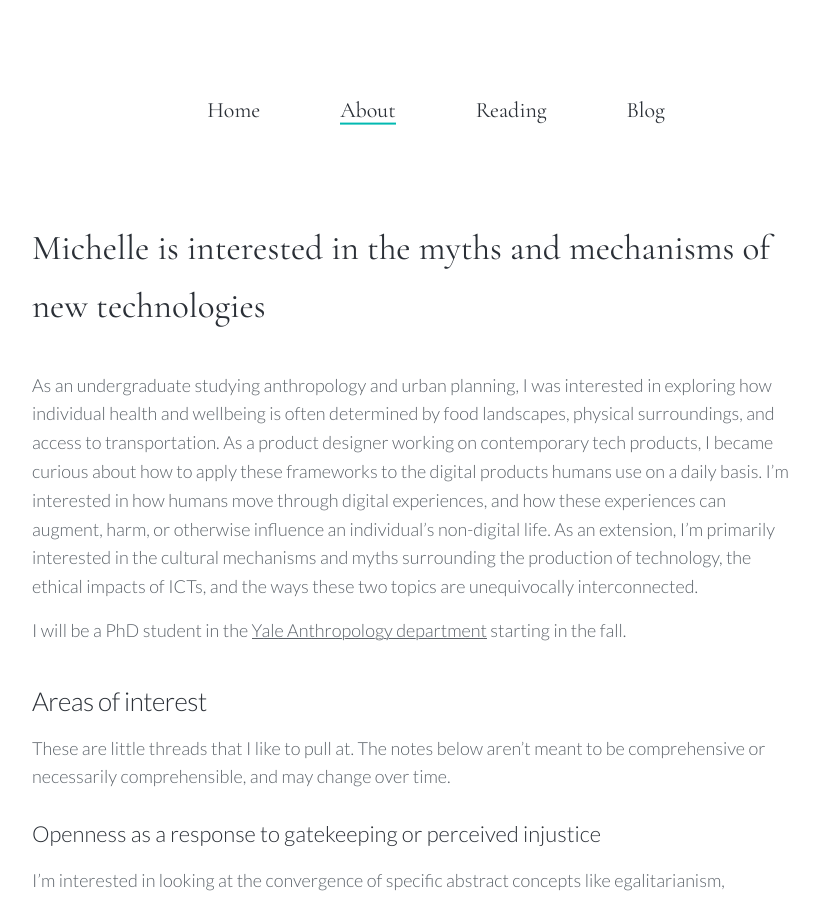
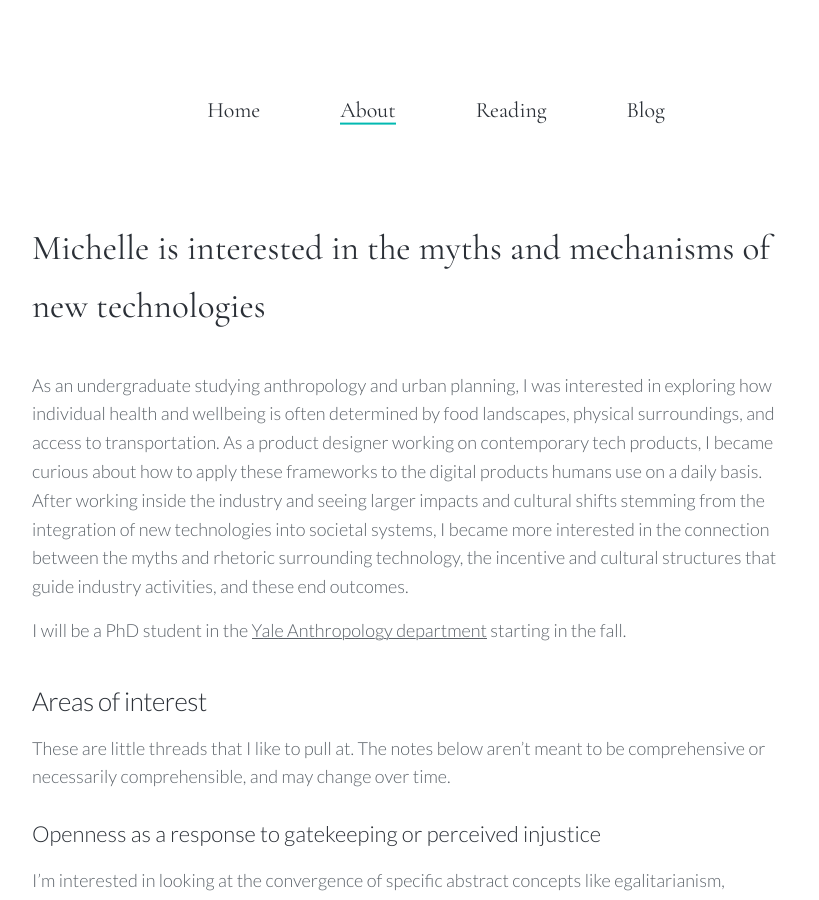
Before and after one commit to venetucci/personal-website, a Jekyll site: the page built from _pages/about.md, in a window 1280 px wide and 900 px high. Shown: the whole window, without its empty margins (224-1043 px from the left). Built offline with Jekyll 4.4.1, drawn with Linux system fonts in a browser that asks for light colours; nearby versions of some CDN libraries.

Commit message:
Update from Forestry.io Michelle Venetucci Harvey updated _pages/about.md

```diff
--- a/_pages/about.md
+++ b/_pages/about.md
@@ -6,7 +6,7 @@ description: Michelle is interested in the myths and mechanisms surrounding the
 featured_image: "/images/alice_no.png"
 
 ---
-As an undergraduate studying anthropology and urban planning, I was interested in exploring how individual health and wellbeing is often determined by food landscapes, physical surroundings, and access to transportation. As a product designer working on contemporary tech products, I became curious about how to apply these frameworks to the digital products humans use on a daily basis. I’m interested in how humans move through digital experiences, and how these experiences can augment, harm, or otherwise influence an individual’s non-digital life. As an extension, I’m primarily interested in the cultural mechanisms and myths surrounding the production of technology, the ethical impacts of ICTs, and the ways these two topics are unequivocally interconnected.
+As an undergraduate studying anthropology and urban planning, I was interested in exploring how individual health and wellbeing is often determined by food landscapes, physical surroundings, and access to transportation. As a product designer working on contemporary tech products, I became curious about how to apply these frameworks to the digital products humans use on a daily basis. After working inside the industry and seeing larger impacts and cultural shifts stemming from the integration of new technologies into societal systems, I became more interested in the connection between the myths and rhetoric surrounding technology, the incentive and cultural structures that guide industry activities, and these end outcomes.
 
 I will be a PhD student in the [Yale Anthropology department](https://anthropology.yale.edu/) starting in the fall.
 
```
